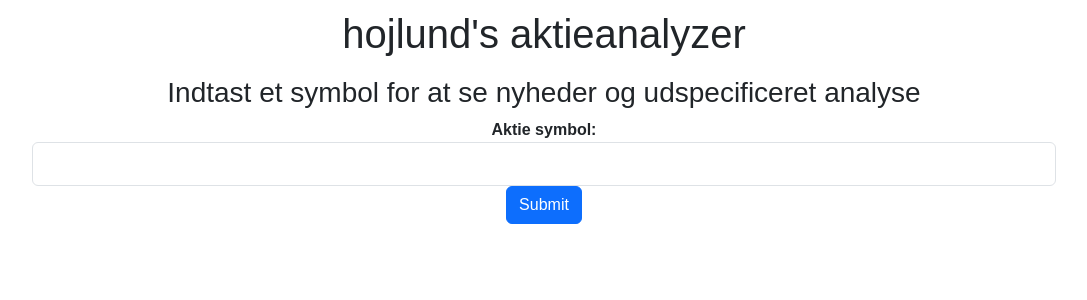
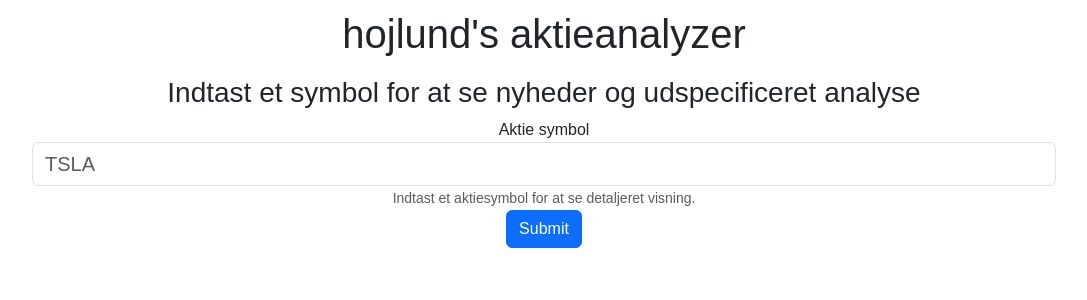
Before and after one commit to hojlund123/stock_sentiment_dashboard, a Flask app: page / in a window 1280 px wide. Shown: the top 300 px of the page, without its empty margins (96-1183 px from the left). Run offline with Flask 2, Linux system fonts and the light colour scheme.

Commit message:
added bootstrap css

```diff
--- a/templates/index.html
+++ b/templates/index.html
@@ -131,11 +131,12 @@
 			<h3>Indtast et symbol for at se nyheder og udspecificeret analyse</h3>
 
 				<form action="sentiment" method="POST" align="center">
-
-					<b>Aktie symbol: </b>
-					<input class="form-control" id="text_field" name="ticker" type="text" required>
-					<center><input id="submit_button" type="Submit" class="btn btn-primary"></center>
-
+					<div class="form-group">
+						<label for="text_field1">Aktie symbol</label>
+						<input class="form-control" id="text_field1" aria-describedby="textHelp" placeholder="TSLA" name="ticker" type="text" required>
+						<small id="textHelp" class="form-text text-muted">Indtast et aktiesymbol for at se detaljeret visning.</small>
+					</div>
+					<input id="submit_button" type="Submit" class="btn btn-primary">
 				</form>
 		</center>
 	</body>
```
